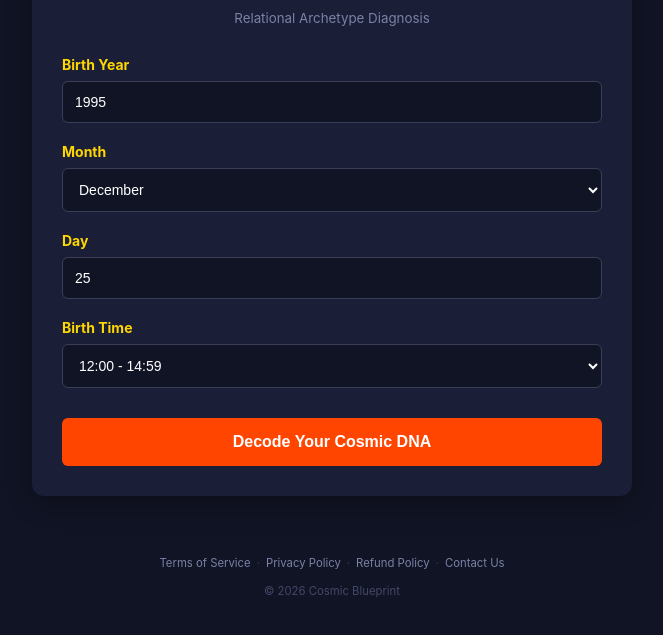
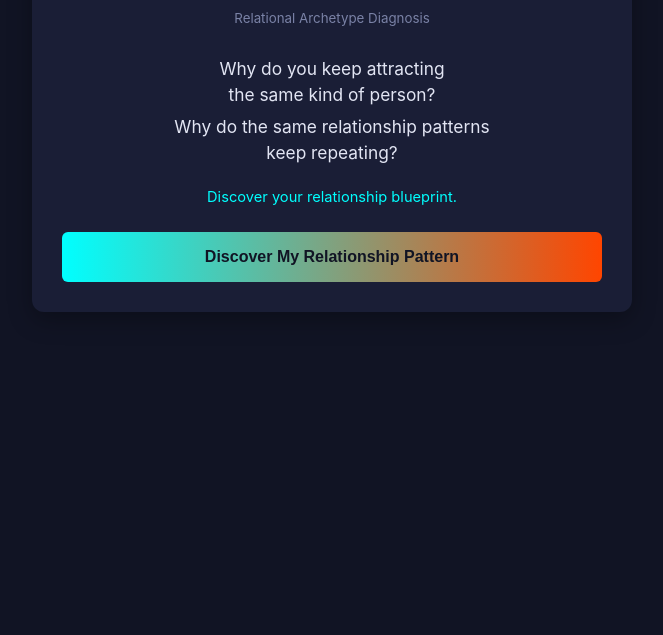
Before and after one commit to dochy1227/getcosmicblueprint, a plain HTML site: page index.html in a window 1280 px wide. Shown: the part 123-758 px from the top of the page, without its empty margins (308-971 px from the left). Drawn offline with Linux system fonts and the light colour scheme.

Commit message:
Add files via upload

```diff
--- a/index.html
+++ b/index.html
@@ -4,15 +4,6 @@
     <meta charset="UTF-8">
     <meta name="viewport" content="width=device-width, initial-scale=1.0">
     <title>Cosmic Blueprint</title>
-
-    <!-- Google 태그 (gtag.js) -->
-    <script async src="https://www.googletagmanager.com/gtag/js?id=G-S5PQGM126Y"></script>
-    <script>
-        window.dataLayer = window.dataLayer || [];
-        function gtag(){dataLayer.push(arguments);}
-        gtag('js', new Date());
-        gtag('config', 'G-S5PQGM126Y');
-    </script>
     <style>
         body {
             background-color: #111424;
@@ -86,39 +77,49 @@
         .btn-submit:hover {
             background: #e03e00;
         }
+        .hero-stage {
+            text-align: center;
+        }
+        .hero-line {
+            color: #e2e5f3;
+            font-size: 13pt;
+            line-height: 1.5;
+            margin: 0 0 6px 0;
+        }
+        .hero-cta-line {
+            color: #00ffff;
+            font-size: 11pt;
+            margin: 22px 0 26px 0;
+        }
+        .btn-cta {
+            width: 100%;
+            padding: 16px;
+            background: linear-gradient(90deg, #00ffff, #ff4500);
+            color: #111424;
+            border: none;
+            border-radius: 6px;
+            font-size: 12pt;
+            font-weight: bold;
+            cursor: pointer;
+            transition: opacity 0.2s;
+        }
+        .btn-cta:hover {
+            opacity: 0.9;
+        }
+        .form-hint {
+            text-align: center;
+            color: #a9aecb;
+            font-size: 10pt;
+            margin-bottom: 24px;
+            line-height: 1.4;
+        }
+        .hidden {
+            display: none;
+        }
         #resultArea {
             max-width: 600px;
             width: 100%;
             margin-top: 30px;
-        }
-        .site-footer {
-            margin-top: 30px;
-            text-align: center;
-            color: #5b6080;
-            font-size: 8.5pt;
-            max-width: 600px;
-            width: 100%;
-        }
-        .site-footer a {
-            color: #7a82a6;
-            text-decoration: none;
-            margin: 0 6px;
-        }
-        .site-footer a:hover {
-            color: #00ffff;
-        }
-        .footer-divider {
-            color: #3a3f58;
-        }
-        .escrow-mark {
-            margin-top: 14px;
-        }
-        .escrow-mark img {
-            opacity: 0.85;
-        }
-        .footer-copyright {
-            margin-top: 14px;
-            color: #44486a;
         }
     </style>
 </head>
@@ -128,9 +129,24 @@
         <h1>COSMIC BLUEPRINT</h1>
         <p class="subtitle">Relational Archetype Diagnosis</p>
 
+        <div class="hero-stage" id="heroStage">
+            <p class="hero-line">Why do you keep attracting<br>the same kind of person?</p>
+            <p class="hero-line">Why do the same relationship patterns<br>keep repeating?</p>
+            <p class="hero-cta-line">Discover your relationship blueprint.</p>
+            <button class="btn-cta" onclick="showBirthForm()">Discover My Relationship Pattern</button>
+        </div>
+
+        <div class="form-stage hidden" id="formStage">
+            <p class="form-hint">Enter your birth details to reveal your personalized relationship pattern.</p>
+
+            <div class="form-group">
+                <label for="userName">Name</label>
+                <input type="text" id="userName" placeholder="Enter your name">
+            </div>
+
             <div class="form-group">
                 <label for="birthYear">Birth Year</label>
-            <input type="number" id="birthYear" placeholder="ex: 1995" value="1995">
+                <input type="number" id="birthYear" placeholder="ex: 1995">
             </div>
 
             <div class="form-group">
@@ -147,13 +163,13 @@
                     <option value="9">September</option>
                     <option value="10">October</option>
                     <option value="11">November</option>
-                <option value="12" selected>December</option>
+                    <option value="12">December</option>
                 </select>
             </div>
 
             <div class="form-group">
                 <label for="birthDay">Day</label>
-            <input type="number" id="birthDay" placeholder="ex: 25" value="25">
+                <input type="number" id="birthDay" placeholder="ex: 25">
             </div>
 
             <div class="form-group">
@@ -163,35 +179,35 @@
                     <option value="03">03:00 - 05:59</option>
                     <option value="06">06:00 - 08:59</option>
                     <option value="09">09:00 - 11:59</option>
-                <option value="12" selected>12:00 - 14:59</option>
+                    <option value="12">12:00 - 14:59</option>
                     <option value="15">15:00 - 17:59</option>
                     <option value="18">18:00 - 20:59</option>
                     <option value="21">21:00 - 23:59</option>
-                <option value="unknown">Unknown</option>
+                    <option value="unknown" selected>Unknown</option>
                 </select>
             </div>
 
-        <button class="btn-submit" onclick="getCosmicBlueprint()">Decode Your Cosmic DNA</button>
+            <button class="btn-submit" onclick="getCosmicBlueprint()">Reveal My Blueprint</button>
+        </div>
     </div>
 
     <div id="resultArea"></div>
 
-    <footer class="site-footer">
-        <div>
-            <a href="/terms.html">Terms of Service</a><span class="footer-divider">·</span><a href="/privacy.html">Privacy Policy</a><span class="footer-divider">·</span><a href="/refund.html">Refund Policy</a><span class="footer-divider">·</span><a href="/contact.html">Contact Us</a>
-        </div>
+    <script>
+    function showBirthForm() {
+        document.getElementById('heroStage').classList.add('hidden');
+        document.getElementById('formStage').classList.remove('hidden');
+        document.getElementById('formStage').scrollIntoView({ behavior: 'smooth', block: 'start' });
+    }
 
-        <p class="footer-copyright">&copy; 2026 Cosmic Blueprint</p>
-    </footer>
-
-    <script>
     async function getCosmicBlueprint() {
+        const name = document.getElementById('userName').value;
         const birthYear = document.getElementById('birthYear').value;
         const birthMonth = document.getElementById('birthMonth').value;
         const birthDay = document.getElementById('birthDay').value;
         const birthTime = document.getElementById('birthTime').value;
 
-        if(!birthYear || !birthDay) {
+        if(!name || !birthYear || !birthDay) {
             alert('Please enter your details correctly.');
             return;
         }
@@ -202,7 +218,7 @@
             const response = await fetch('/.netlify/functions/saju-engine', {
                 method: 'POST',
                 headers: { 'Content-Type': 'application/json' },
-                body: JSON.stringify({ birthYear, birthMonth, birthDay, birthTime })
+                body: JSON.stringify({ name, birthYear, birthMonth, birthDay, birthTime })
             });
 
             const result = await response.json();
```
Also changed, not shown: report.html (+4 -40 lines). Lines whose indentation alone changed are shown as unchanged.
